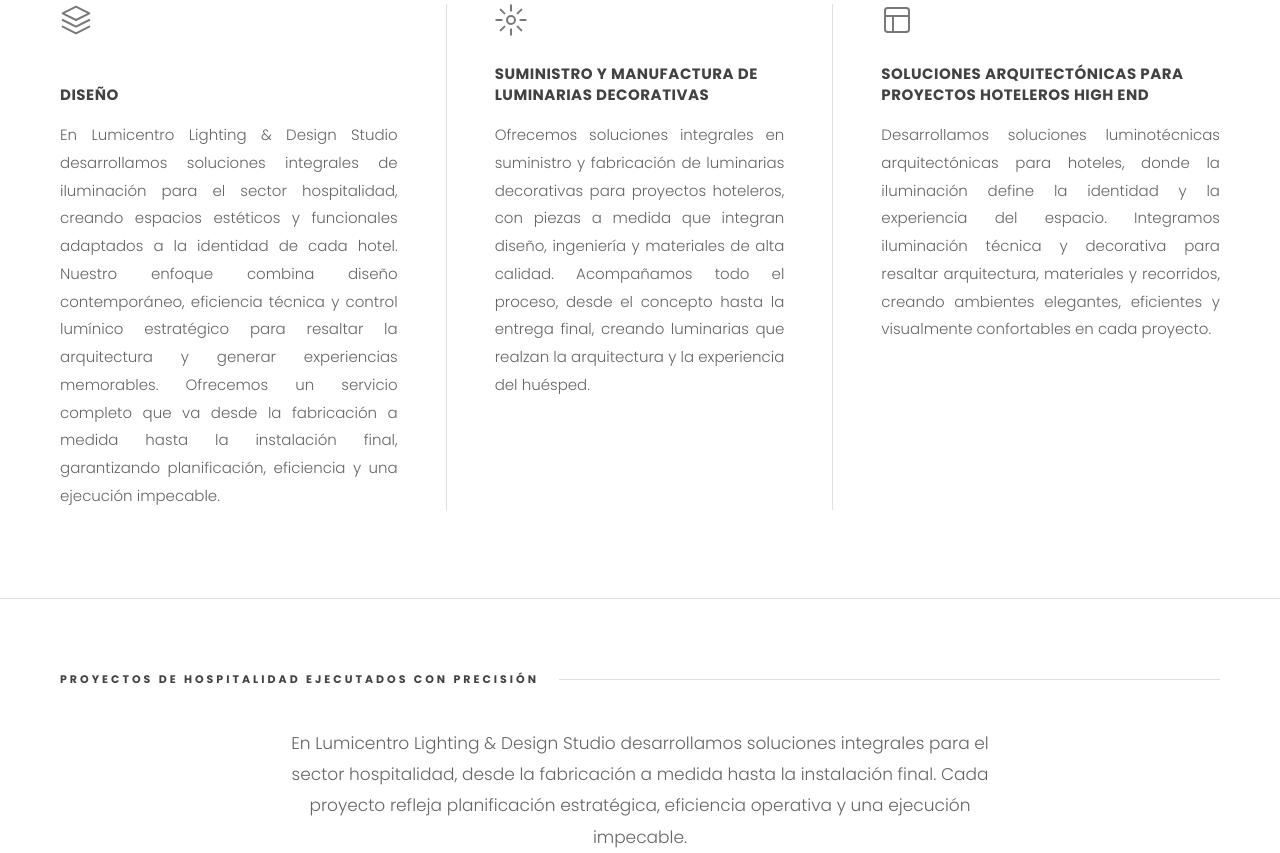
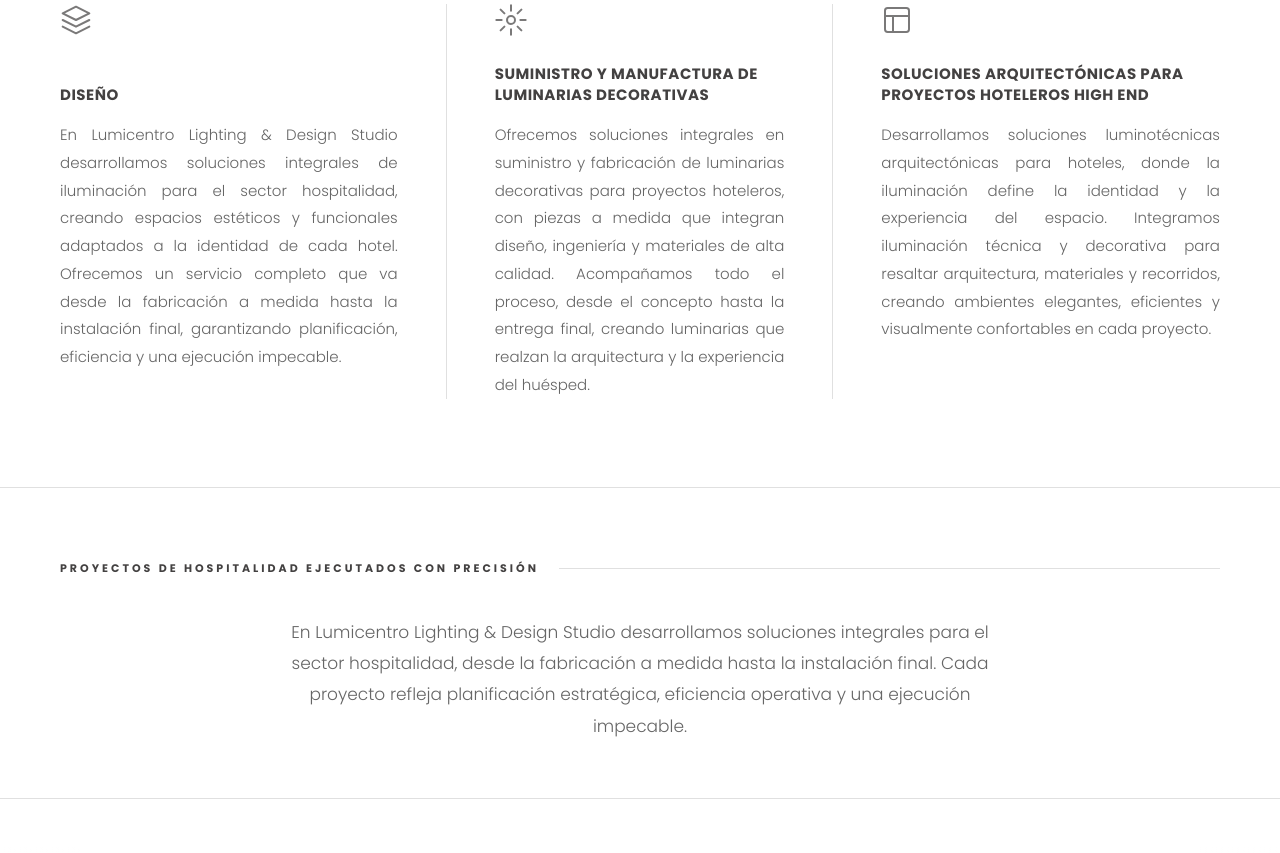
Before and after one commit to alejacorrea/lumicentro-proyectos, a React (Vite) app: page / in a window 1280 px wide. Shown: the part 1040-1893 px from the top of the page. Built offline with nearby package versions, Linux system fonts and the light colour scheme.

Commit message:
ajuste texto diseño

```diff
--- a/src/pages/Proyectos.jsx
+++ b/src/pages/Proyectos.jsx
@@ -118,7 +118,7 @@
       </svg>
     ),
     titulo: "Diseño",
-    desc: "En Lumicentro Lighting & Design Studio desarrollamos soluciones integrales de iluminación para el sector hospitalidad, creando espacios estéticos y funcionales adaptados a la identidad de cada hotel. Nuestro enfoque combina diseño contemporáneo, eficiencia técnica y control lumínico estratégico para resaltar la arquitectura y generar experiencias memorables. Ofrecemos un servicio completo que va desde la fabricación a medida hasta la instalación final, garantizando planificación, eficiencia y una ejecución impecable.",
+    desc: "En Lumicentro Lighting & Design Studio desarrollamos soluciones integrales de iluminación para el sector hospitalidad, creando espacios estéticos y funcionales adaptados a la identidad de cada hotel. Ofrecemos un servicio completo que va desde la fabricación a medida hasta la instalación final, garantizando planificación, eficiencia y una ejecución impecable.",
   },
   {
     icon: (
```
